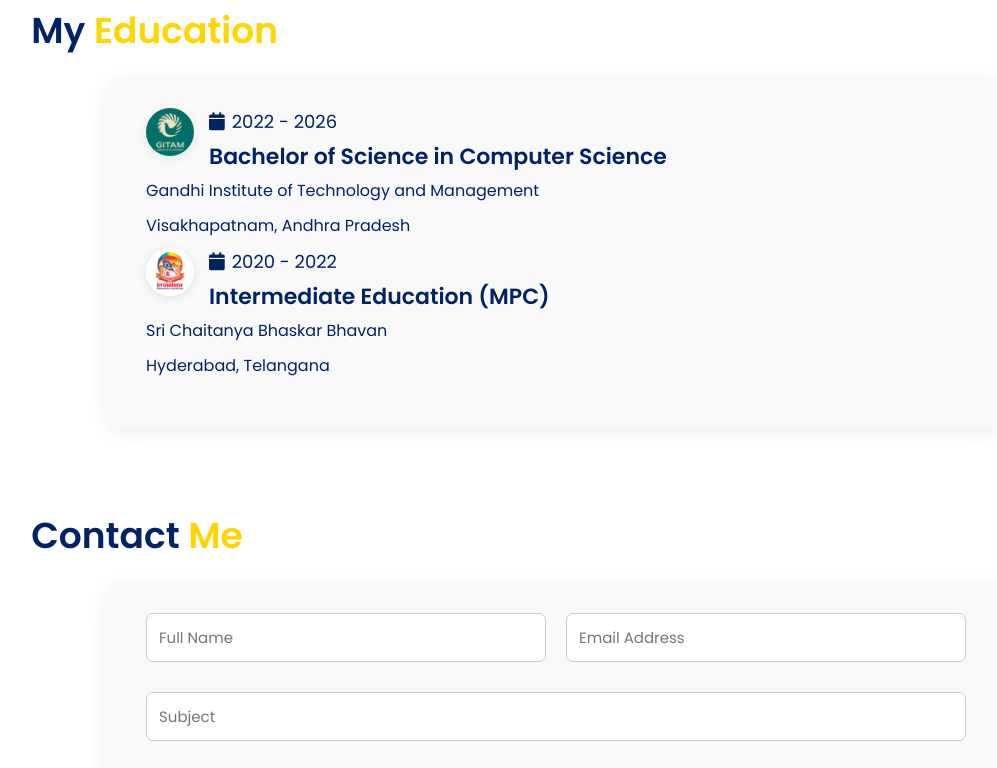
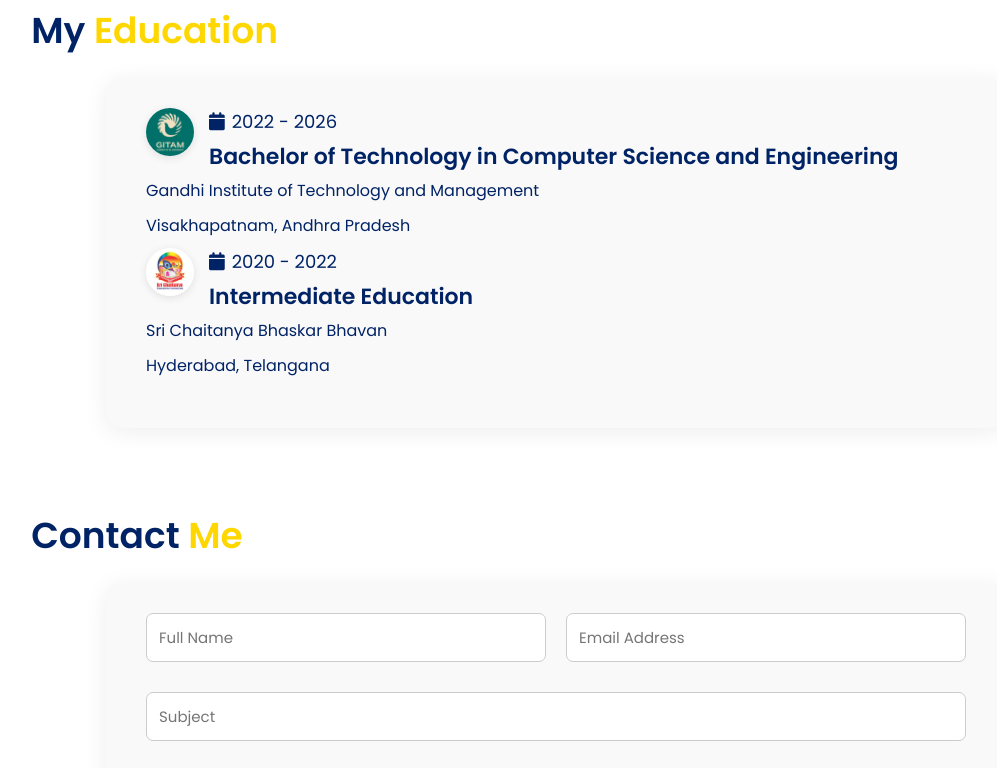
Before and after one commit to Hemuu24/Portflio-website, a plain HTML site: page index.html in a window 1280 px wide. Shown: the part 4187-4955 px from the top of the page, without its empty margins (84-1081 px from the left). Drawn offline with Linux system fonts and the light colour scheme.

Commit message:
Update index.html

```diff
--- a/index.html
+++ b/index.html
@@ -164,7 +164,7 @@
                     <div class="content">
                         <img src="images/MB2bRdmb_400x400.jpg" alt="Certificate or College Logo" class="education-image" />
                         <div class="year"><i class="fas fa-calendar"></i> 2022 - 2026</div>
-                        <h3>Bachelor of Science in Computer Science</h3>
+                        <h3>Bachelor of Technology in Computer Science and Engineering</h3>
                         <p>Gandhi Institute of Technology and Management</p>
                         <p>Visakhapatnam, Andhra Pradesh</p>
                     </div>
@@ -173,7 +173,7 @@
                     <div class="content">
                         <img src="images/images.jpg" alt="Certificate or College Logo" class="education-image" />
                         <div class="year"><i class="fas fa-calendar"></i> 2020 - 2022</div>
-                        <h3>Intermediate Education (MPC)</h3>
+                        <h3>Intermediate Education </h3>
                         <p>Sri Chaitanya Bhaskar Bhavan</p>
                         <p>Hyderabad, Telangana</p>
                     </div>
```
